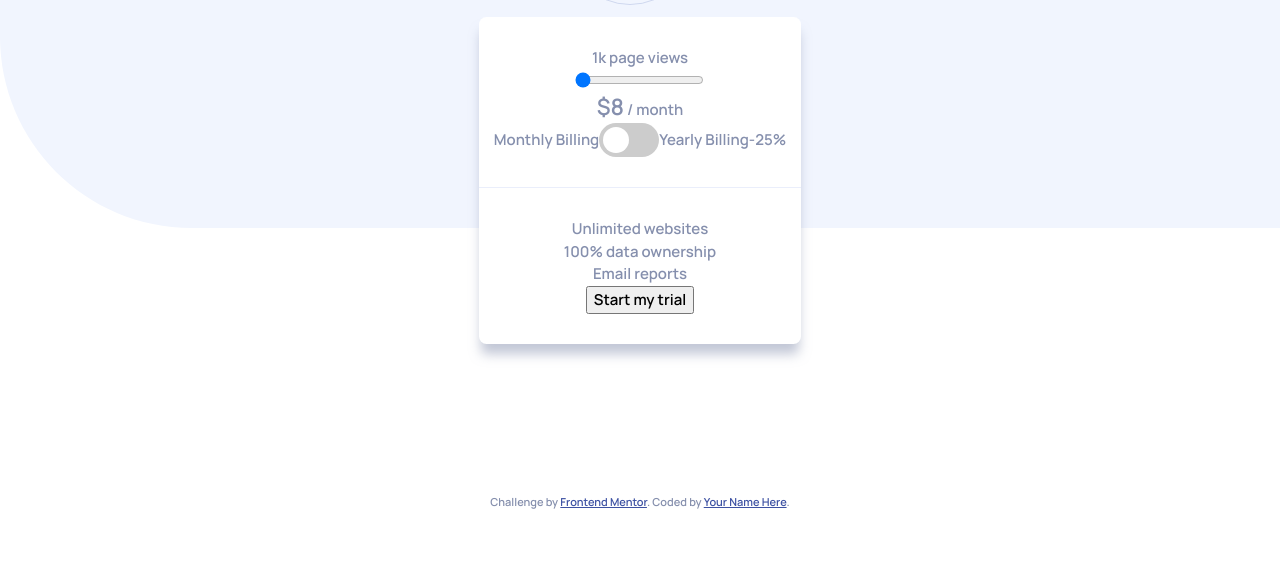
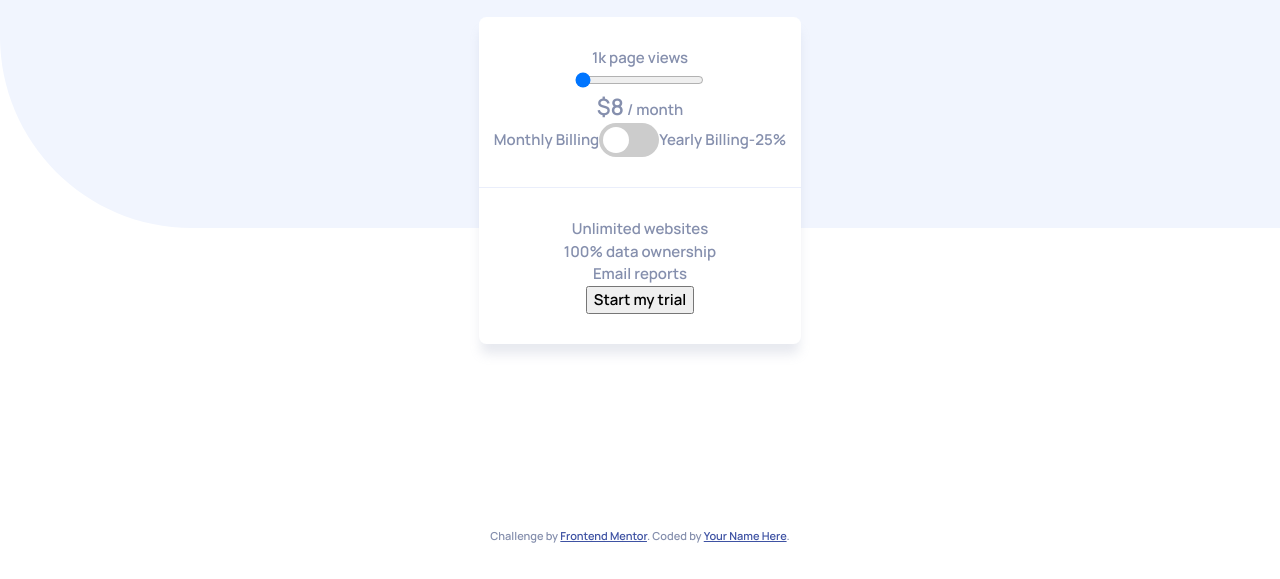
Before and after one commit to christocarr/interactive-pricing-component, a plain HTML site: page index.html in a window 1280 px wide. Shown: the part 221-800 px from the top of the page. Drawn offline with nearby package versions, Linux system fonts and the light colour scheme; files whose address does not match are found by name.

Commit message:
style: modify box shadow to match design

```diff
--- a/styles/main.css
+++ b/styles/main.css
@@ -39,7 +39,7 @@
 body {
   display: flex;
   flex-direction: column;
-  justify-content: center;
+  justify-content: space-evenly;
   align-items: center;
   background-image: url('../images/bg-pattern.svg');
   background-repeat: no-repeat;
@@ -96,8 +96,7 @@ header {
   align-items: center;
   background-color: white;
   margin-bottom: 10em;
-  -webkit-box-shadow: 0px 12px 12px -2px rgba(133, 143, 173, 0.5);
-  box-shadow: 0px 12px 12px -2px rgba(133, 143, 173, 0.5);
+  box-shadow: 0px 12px 12px -2px rgba(133, 143, 173, 0.2);
   border-radius: 0.5em;
 }
 
```
